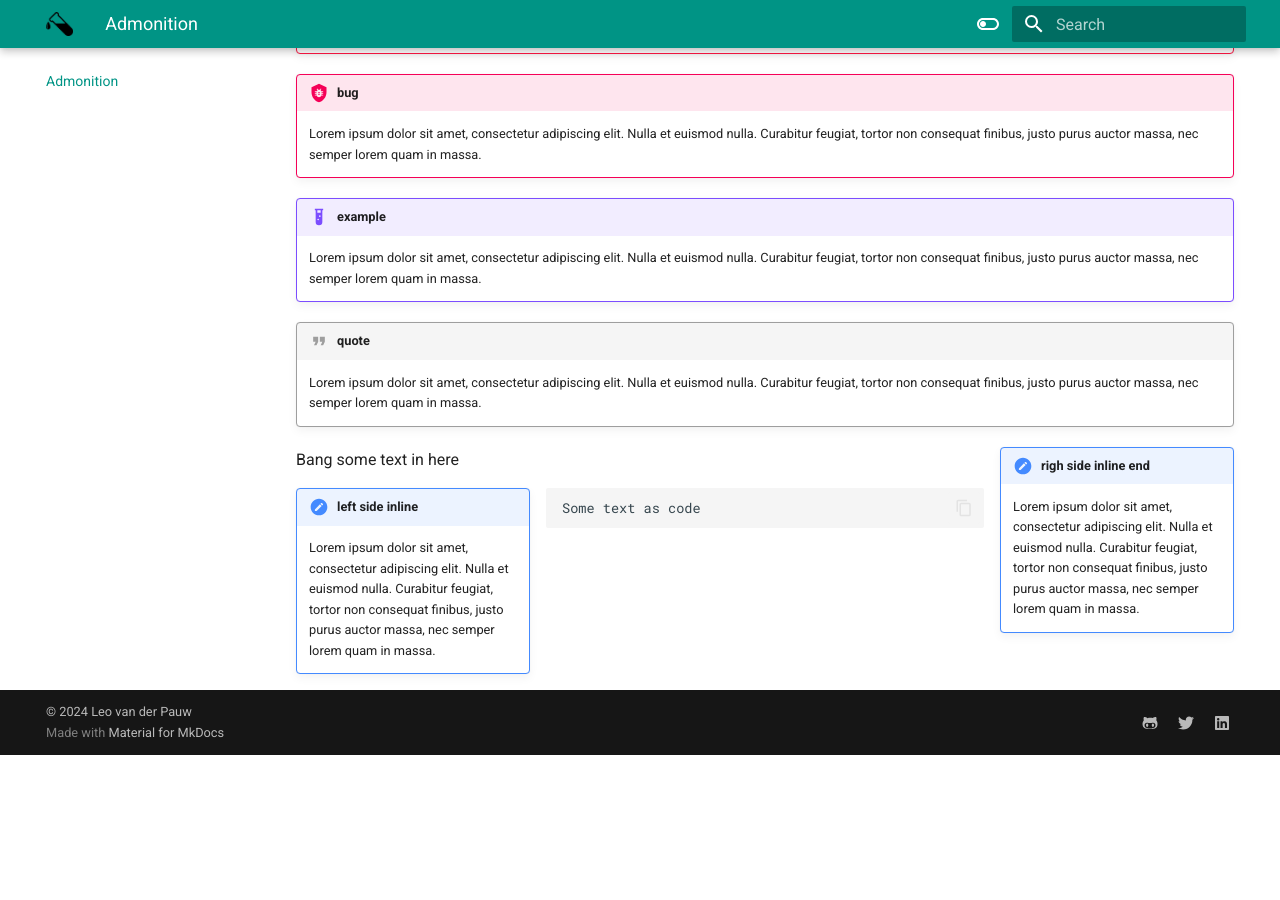
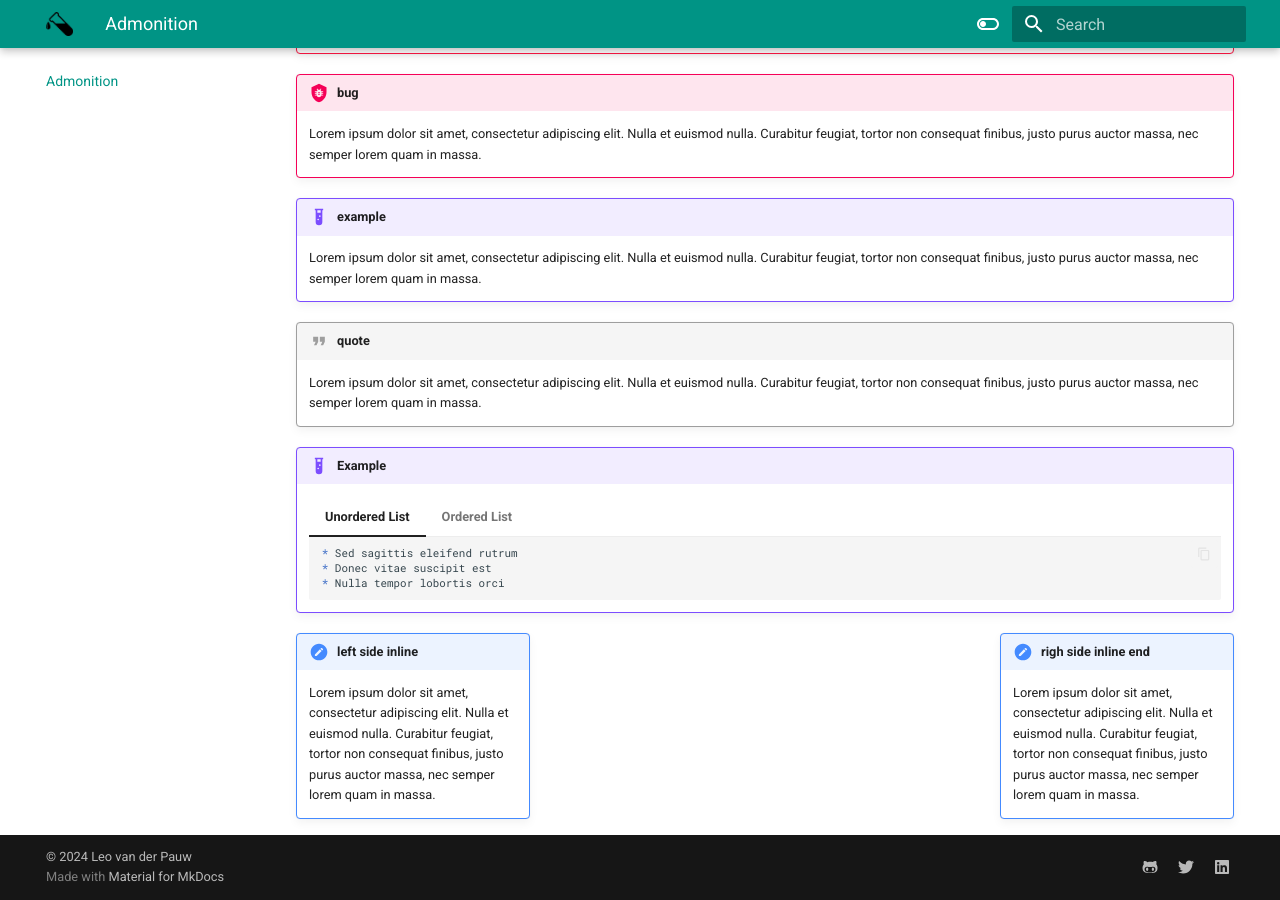
Before and after one commit to lp182501/mkdocs, an MkDocs documentation site: the page built from docs/admonition.md, in a window 1280 px wide and 900 px high, scrolled down 1330 px. Built offline with MkDocs 1.6.1 and Material for MkDocs 9.7.7, drawn with Linux system fonts in a browser that asks for light colours; before the commit the page ends 2085 px from its top, so only the background shows below that.

Commit message:
Update admonition.md

````diff
--- a/docs/admonition.md
+++ b/docs/admonition.md
@@ -76,20 +76,32 @@
     nulla. Curabitur feugiat, tortor non consequat finibus, justo purus auctor
     massa, nec semper lorem quam in massa.
 
+!!! example
+
+    === "Unordered List"
+
+        ``` markdown
+        * Sed sagittis eleifend rutrum
+        * Donec vitae suscipit est
+        * Nulla tempor lobortis orci
+        ```
+
+    === "Ordered List"
+
+        ``` markdown
+        1. Sed sagittis eleifend rutrum
+        2. Donec vitae suscipit est
+        3. Nulla tempor lobortis orci
+        ```
+
 !!! note inline end "righ side inline end"
 
     Lorem ipsum dolor sit amet, consectetur adipiscing elit. Nulla et euismod
     nulla. Curabitur feugiat, tortor non consequat finibus, justo purus auctor
     massa, nec semper lorem quam in massa.
 
-Bang some text in here
-
 !!! note inline "left side inline"
 
     Lorem ipsum dolor sit amet, consectetur adipiscing elit. Nulla et euismod
     nulla. Curabitur feugiat, tortor non consequat finibus, justo purus auctor
     massa, nec semper lorem quam in massa.
-
-```plaintext
-Some text as code
-```
````
